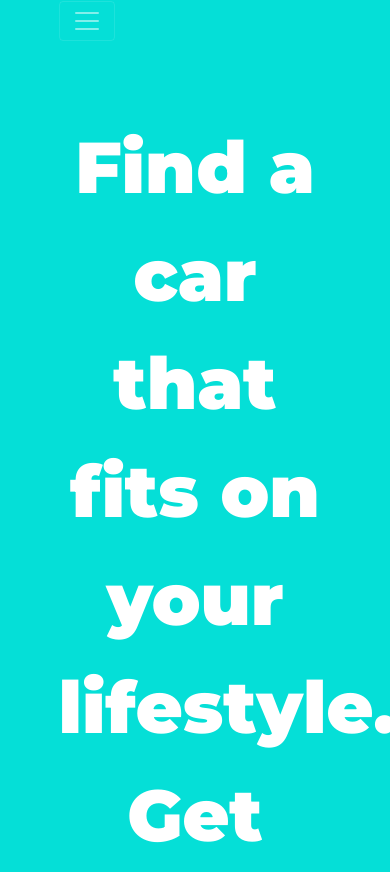
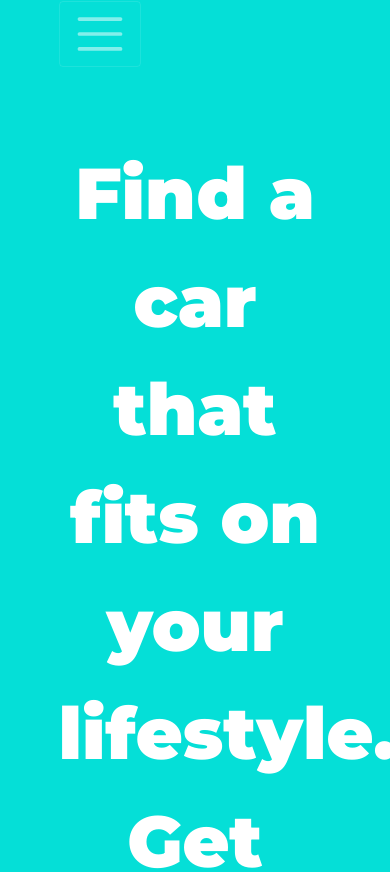
Before and after one commit to mandruu/2.1, a plain HTML site: page index.html in a window 390 px wide. Shown: the part 105-977 px from the top of the page. Drawn offline with nearby package versions, Linux system fonts and the light colour scheme.

Commit message:
Add files via upload

```diff
--- a/css/styles.css
+++ b/css/styles.css
@@ -172,6 +172,10 @@ p{
     position: static;
   }
 
+  .hamburger{
+    width: 3.5rem;
+    height: 3.5rem;
+  }
   .logo{
     font-size: 3.5rem;
   }
--- a/index.html
+++ b/index.html
@@ -23,7 +23,7 @@
       <nav class="navbar  navbar-expand-lg  navbar-dark  ">
         <a class="navbar-brand logo" href="">Car's Tribe</a>
         <button class="navbar-toggler" type="button" data-toggle="collapse" data-target="#navbarSupportedContent" aria-controls="navbarSupportedContent" aria-expanded="false" aria-label="Toggle navigation">
-          <span class="navbar-toggler-icon"></span>
+          <span class="navbar-toggler-icon hamburger"></span>
         </button>
         <div class="collapse navbar-collapse color" id="navbarSupportedContent">
           <ul class="navbar-nav ml-auto">
```
